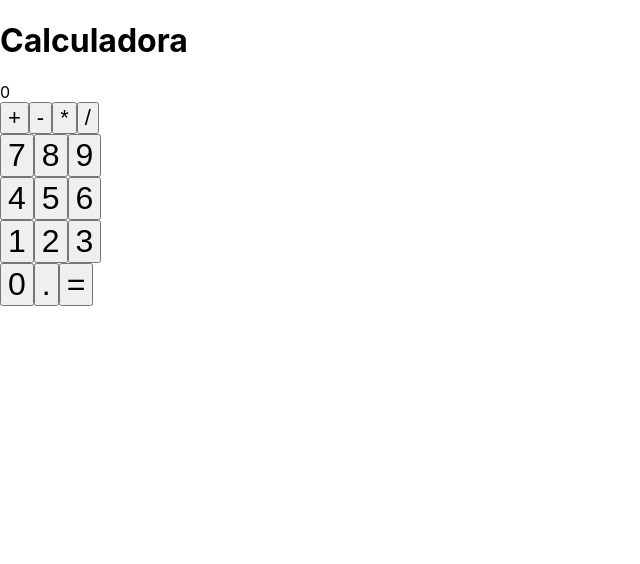
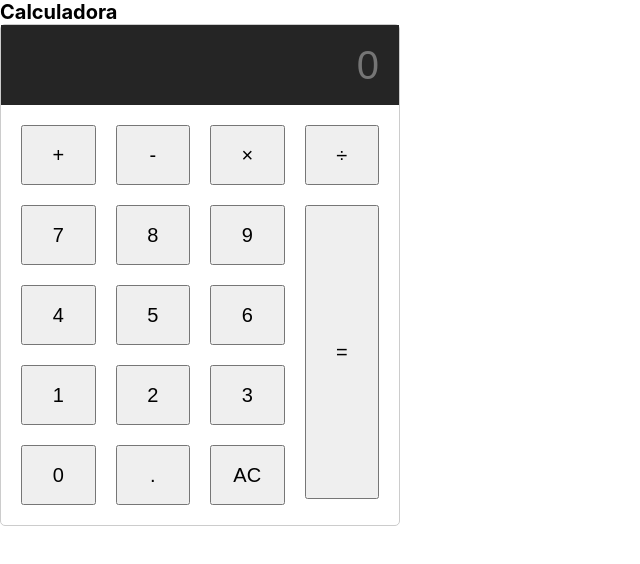
Before and after one commit to estevao144/calculadora, a React (Create React App) app: page /calcComum in a window 1280 px wide. Shown: the top 564 px of the page, without its empty margins (0-640 px from the left). Built offline with nearby package versions, Linux system fonts and the light colour scheme.

Commit message:
parte css feita

```diff
--- a/package.json
+++ b/package.json
@@ -6,6 +6,7 @@
     "@testing-library/jest-dom": "^5.16.5",
     "@testing-library/react": "^13.4.0",
     "@testing-library/user-event": "^13.5.0",
+    "bootstrap": "^5.2.2",
     "react": "^18.2.0",
     "react-dom": "^18.2.0",
     "react-router": "^6.4.3",
--- a/src/pages/CalcComum.jsx
+++ b/src/pages/CalcComum.jsx
@@ -1,84 +1,195 @@
 import React, { useState } from "react";
-import '../styles/calculadoras.css';
+import "../styles/calculadoras.css";
 
+// dica do Denny, ler sobre Eval()
+// https://developer.mozilla.org/pt-BR/docs/Web/JavaScript/Reference/Global_Objects/eval
 function CalcComum() {
   const [results, setResults] = useState(0);
-  const [operador, setOperador] = useState('');
-  // const [number1, setNumber1] = useState('')
+  const [operador, setOperador] = useState("");
+  const [number1, setNumber1] = useState("");
 
-  // const submitOper = (event) => {
-  //   const {target:{value}} = event;
-  //   if (value === '+') {
+  const submitOper = ({ target: { value } }) => {
+    setOperador(value);
+    setNumber1(Number(results));
+    setResults(0);
+    btnIgual();
+  };
 
-  //   }
-  // }
+  console.log(`number 1:${number1}, operador escolhido: ${operador}`);
 
+  const btnIgual = () => {
+    let total = 0;
+    if (operador === "+") {
+      total = Number(results) + Number(number1);
+    } else if (operador === "-") {
+      total = Number(results) - Number(number1);
+    } else if (operador === "*") {
+      total = Number(results) * Number(number1);
+    } else if (operador === "/") {
+      total = Number(results) / Number(number1);
+    }
+    setResults(Number(total));
+  };
 
-  const handleResults = ({target:{value}}) => {
+  const btnClear = () => {
+    setNumber1("");
+    setResults(0);
+    setOperador("");
+  };
+
+  const handleResults = ({ target: { value } }) => {
+    setNumber1(results);
     if (results === 0) {
       setResults(value);
     } else {
-      setResults(results+value);
-
+      setResults(results + value);
     }
-    console.log(results);
   };
 
   return (
     <div>
       <h1>Calculadora</h1>
-      <div>
-        <div className="display-calc">
-          <div>{ results }</div>
-        </div>
-        <div className="operadores">
+      <div className="calculator card">
+        <input
+          type="text"
+          className="calculator-screen z-depth-1"
+          disabled={true}
+          placeholder={results}
+        />
+
+        <div class="calculator-keys">
           <button
             type="button"
+            className="operator btn btn-info"
             value="+"
-          onClick={ operador }>+
+            onClick={submitOper}
+          >
+            +
           </button>
 
           <button
             type="button"
+            className="operator btn btn-info"
             value="-"
-          onClick={ operador }>-
+            onClick={submitOper}
+          >
+            -
           </button>
 
           <button
             type="button"
+            className="operator btn btn-info"
             value="*"
-          onClick={ operador }>*
+            onClick={submitOper}
+          >
+            &times;
           </button>
 
           <button
             type="button"
+            className="operator btn btn-info"
             value="/"
-          onClick={ operador }>/
+            onClick={submitOper}
+          >
+            &divide;
           </button>
-          </div>
 
-        <div className="numbers">
-            <div>
-          <button className="btn-num" type="button" onClick={handleResults} value='7' >7</button>
-          <button className="btn-num" type="button" onClick={handleResults} value='8' >8</button>
-          <button className="btn-num" type="button" onClick={handleResults} value='9' >9</button>
-          </div>
+          <button
+            className="btn btn-light waves-effect"
+            type="button"
+            onClick={handleResults}
+            value="7"
+          >
+            7
+          </button>
+          <button
+            className="btn btn-light waves-effect"
+            type="button"
+            onClick={handleResults}
+            value="8"
+          >
+            8
+          </button>
+          <button
+            className="btn btn-light waves-effect"
+            type="button"
+            onClick={handleResults}
+            value="9"
+          >
+            9
+          </button>
 
-          <div>
-          <button className="btn-num" type="button" onClick={handleResults} value='4' >4</button>
-          <button className="btn-num" type="button" onClick={handleResults} value='5' >5</button>
-          <button className="btn-num" type="button" onClick={handleResults} value='6' >6</button>
-          </div>
-          <div>
-          <button className="btn-num" type="button" onClick={handleResults} value='1' >1</button>
-          <button className="btn-num" type="button" onClick={handleResults} value='2' >2</button>
-          <button className="btn-num" type="button" onClick={handleResults} value='3' >3</button>
-          </div>
-          <div>
-          <button className="btn-num" type="button" onClick={handleResults} value="0" >0</button>
-          <button className="decimal">.</button>
-          <button className="resultado">=</button>
-          </div>
+          <button
+            className="btn btn-light waves-effect"
+            type="button"
+            onClick={handleResults}
+            value="4"
+          >
+            4
+          </button>
+          <button
+            className="btn btn-light waves-effect"
+            type="button"
+            onClick={handleResults}
+            value="5"
+          >
+            5
+          </button>
+          <button
+            className="btn btn-light waves-effect"
+            type="button"
+            onClick={handleResults}
+            value="6"
+          >
+            6
+          </button>
+
+          <button
+            className="btn btn-light waves-effect"
+            type="button"
+            onClick={handleResults}
+            value="1"
+          >
+            1
+          </button>
+          <button
+            className="btn btn-light waves-effect"
+            type="button"
+            onClick={handleResults}
+            value="2"
+          >
+            2
+          </button>
+          <button
+            className="btn btn-light waves-effect"
+            type="button"
+            onClick={handleResults}
+            value="3"
+          >
+            3
+          </button>
+
+          <button
+            className="btn btn-light waves-effect"
+            type="button"
+            onClick={handleResults}
+            value="0"
+          >
+            0
+          </button>
+          <button className="decimal function btn btn-secondary">.</button>
+          <button
+            className="all-clear function btn btn-danger btn-sm"
+            onClick={btnClear}
+          >
+            AC
+          </button>
+          <button
+            className="equal-sign operator btn btn-default"
+            onClick={btnIgual}
+          >
+            =
+          </button>
         </div>
       </div>
     </div>
--- a/src/pages/CalcRomano.jsx
+++ b/src/pages/CalcRomano.jsx
@@ -1,7 +1,40 @@
 import React from 'react';
+import "../styles/calculadoras.css";
+function CalcRomano() {
+    return(<div class="calculator card">
 
-function CalcRomano() {
-    return(<p>calculadora romana</p>)
+    <input type="text" class="calculator-screen z-depth-1" value="" disabled />
+
+    <div class="calculator-keys">
+
+      <button type="button" class="operator btn btn-info" value="+">+</button>
+      <button type="button" class="operator btn btn-info" value="-">-</button>
+      <button type="button" class="operator btn btn-info" value="*">&times;</button>
+      <button type="button" class="operator btn btn-info" value="/">&divide;</button>
+
+      <button type="button" value="7" class="btn btn-light waves-effect">7</button>
+      <button type="button" value="8" class="btn btn-light waves-effect">8</button>
+      <button type="button" value="9" class="btn btn-light waves-effect">9</button>
+
+
+      <button type="button" value="4" class="btn btn-light waves-effect">4</button>
+      <button type="button" value="5" class="btn btn-light waves-effect">5</button>
+      <button type="button" value="6" class="btn btn-light waves-effect">6</button>
+
+
+      <button type="button" value="1" class="btn btn-light waves-effect">1</button>
+      <button type="button" value="2" class="btn btn-light waves-effect">2</button>
+      <button type="button" value="3" class="btn btn-light waves-effect">3</button>
+
+
+      <button type="button" value="0" class="btn btn-light waves-effect">0</button>
+      <button type="button" class="decimal function btn btn-secondary" value=".">.</button>
+      <button type="button" class="all-clear function btn btn-danger btn-sm" value="all-clear">AC</button>
+
+      <button type="button" class="equal-sign operator btn btn-default" value="=">=</button>
+
+    </div>
+  </div>)
 };
 
 export default CalcRomano;
--- a/src/styles/calculadoras.css
+++ b/src/styles/calculadoras.css
@@ -1,7 +1,47 @@
-.numbers button {
-    font-size: 32px;
-}
+html {
+    font-size: 62.5%;
+    box-sizing: border-box;
+  }
 
-.operadores button {
-    font-size: 22px;
-}
+  *,
+  *::before,
+  *::after {
+    margin: 0;
+    padding: 0;
+    box-sizing: inherit;
+  }
+
+  .calculator {
+    border: 1px solid #ccc;
+    border-radius: 5px;
+    width: 400px;
+  }
+
+  .calculator-screen {
+    width: 100%;
+    height: 80px;
+    border: none;
+    background-color: #252525;
+    color: #fff;
+    text-align: right;
+    padding-right: 20px;
+    padding-left: 10px;
+    font-size: 4rem;
+  }
+
+  button {
+    height: 60px;
+    font-size: 2rem!important;
+  }
+
+  .equal-sign {
+    height: 98%;
+    grid-area: 2 / 4 / 6 / 5;
+  }
+
+  .calculator-keys {
+    display: grid;
+    grid-template-columns: repeat(4, 1fr);
+    grid-gap: 20px;
+    padding: 20px;
+  }
```
Also changed, not shown: 1 other file (tests, documents, lock files or other folders). Lines whose indentation alone changed are shown as unchanged.
